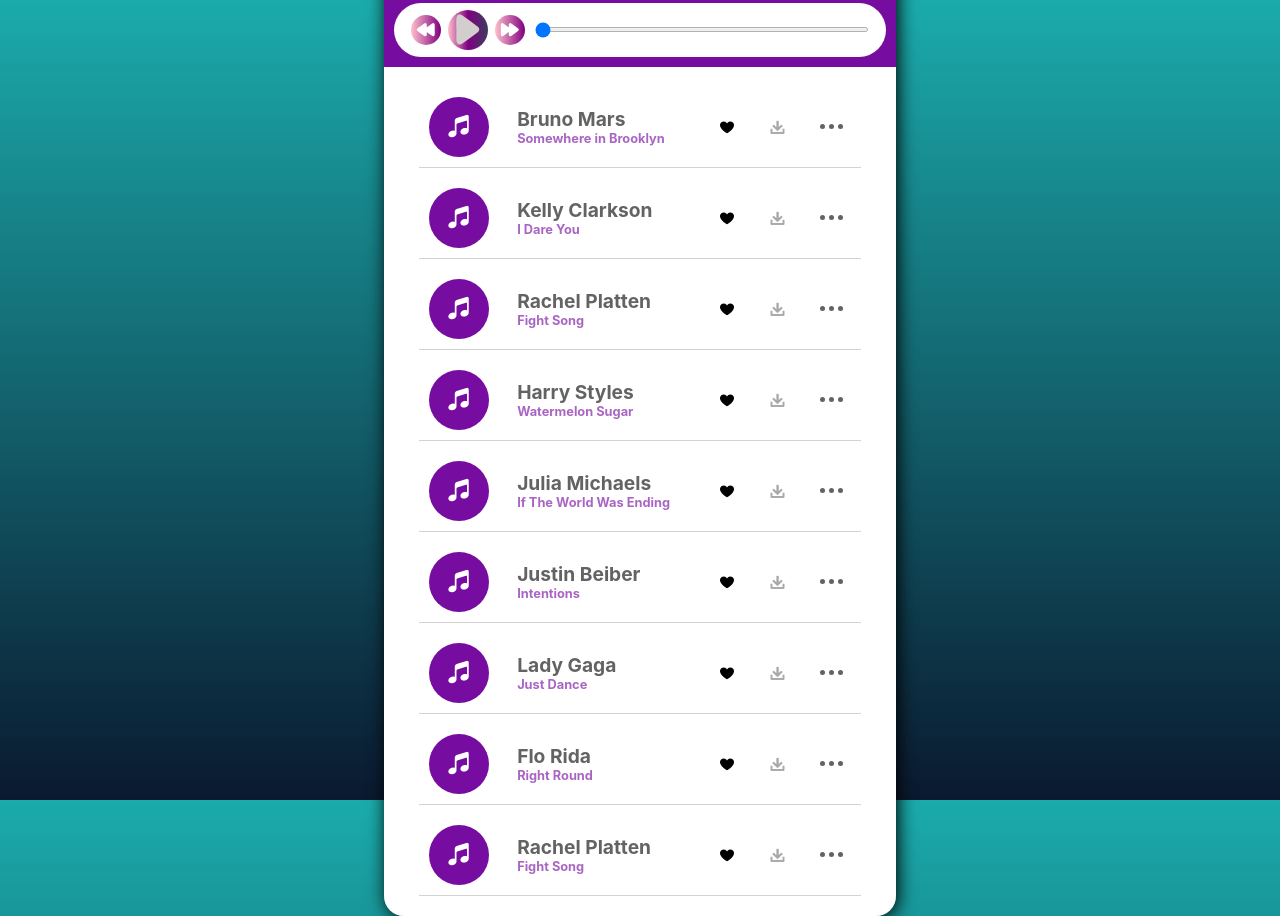
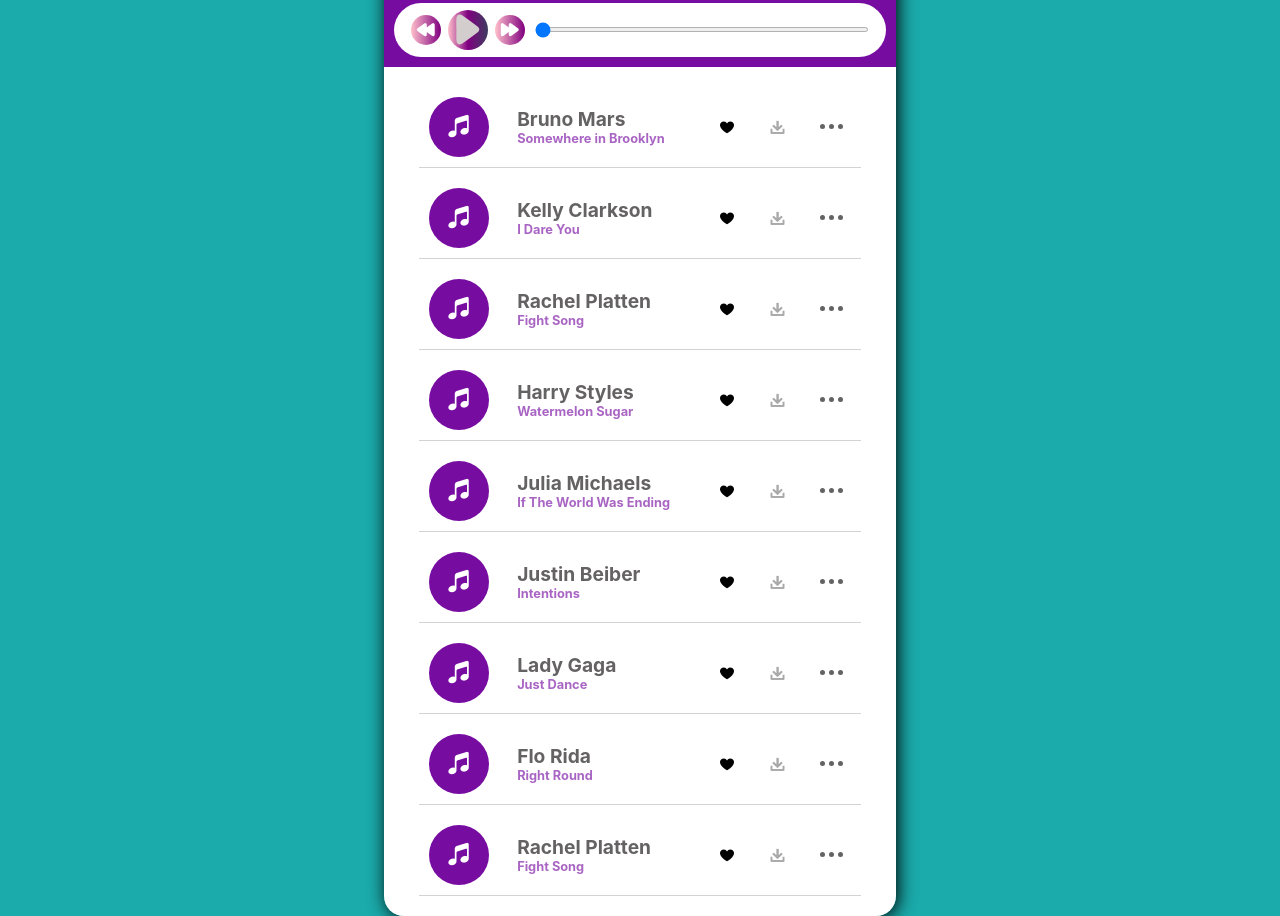
Before and after one commit to PhillipNemo/Music-app, a plain HTML site: page index.html in a window 1280 px wide. Drawn offline with Linux system fonts and the light colour scheme.

Commit message:
Update style.css

```diff
--- a/style.css
+++ b/style.css
@@ -8,7 +8,7 @@ body{
     display: flex;
     justify-content: center;
     align-items: center;
-    background: linear-gradient(to top, #0a192f,#1babab) ;;
+    background:#1babab;
     height: 100vh;
 
 }
```
